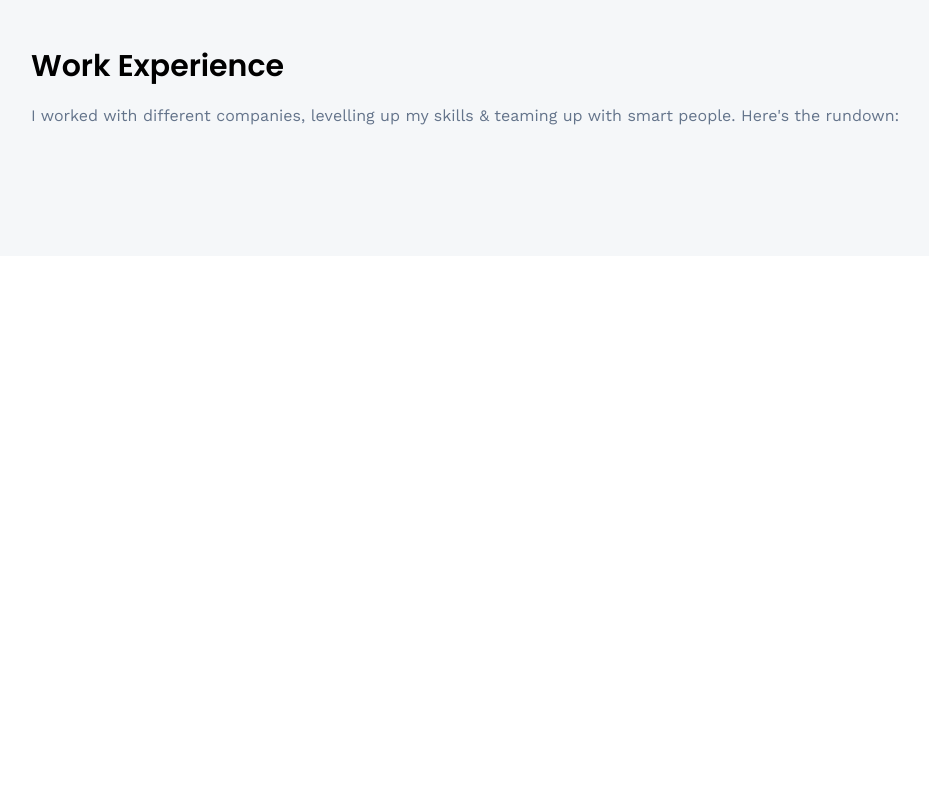
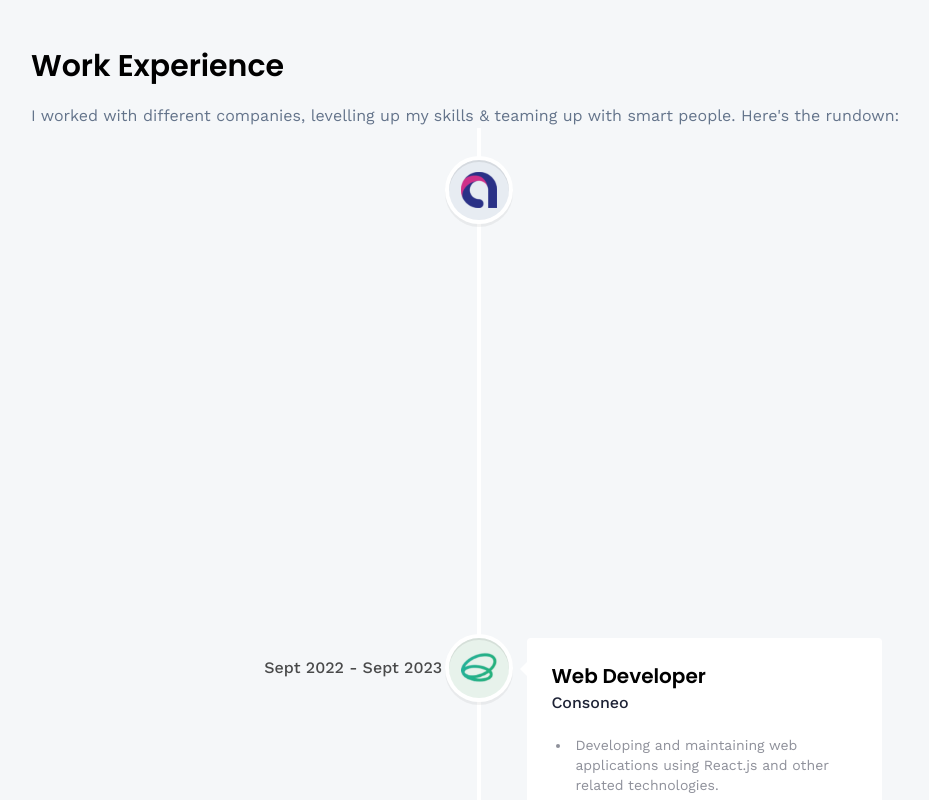
Before and after one commit to GrischK/3d-portfolio, a React (Vite) app: page /about in a window 1280 px wide. Shown: the part 640-1440 px from the top of the page, without its empty margins (161-1090 px from the left). Before the commit the page ends 896 px from the top, so only its background shows below. Built offline with nearby package versions, Linux system fonts and the light colour scheme; no server answers.

Commit message:
💄 Add experiences

```diff
--- a/src/assets/icons/index.js
+++ b/src/assets/icons/index.js
@@ -22,6 +22,8 @@ import graphql from './graphql.svg';
 import nestjs from './nestjs.svg';
 import postgresql from './postgresql.svg';
 import typeorm from './typeorm.svg';
+import amiltone from './amiltone.svg';
+import consoneo from './consoneo.svg';
 
 export {
   css,
@@ -47,5 +49,7 @@ export {
   graphql,
   nestjs,
   postgresql,
-  typeorm
+  typeorm,
+  amiltone,
+  consoneo
 };
--- a/src/constants/index.js
+++ b/src/constants/index.js
@@ -20,7 +20,9 @@ import {
   graphql,
   nestjs,
   postgresql,
-  typeorm
+  typeorm,
+  amiltone,
+  consoneo
 } from '../assets/icons';
 
 export const skills = [
@@ -123,10 +125,10 @@ export const skills = [
 
 export const experiences = [
   {
-    title: 'Web Developer',
+    title: 'Full stack Developer',
     company_name: 'Amiltone',
-    icon: null,
-    iconBg: '#b7e4c7',
+    icon: amiltone,
+    iconBg: '#e7ecf2',
     date: 'Oct 2023 - Present',
     points: [
       'Developing and maintaining web applications using React.js and other related technologies.',
@@ -136,10 +138,10 @@ export const experiences = [
     ]
   },
   {
-    title: 'Full stack Developer',
+    title: 'Web Developer',
     company_name: 'Consoneo',
-    icon: null,
-    iconBg: '#a2d2ff',
+    icon: consoneo,
+    iconBg: '#e7f2eb',
     date: 'Sept 2022 - Sept 2023',
     points: [
       'Developing and maintaining web applications using React.js and other related technologies.',
--- a/src/pages/About.jsx
+++ b/src/pages/About.jsx
@@ -1,4 +1,6 @@
-import { skills } from '../constants/index.js';
+import { experiences, skills } from '../constants/index.js';
+import { VerticalTimeline, VerticalTimelineElement } from 'react-vertical-timeline-component';
+import 'react-vertical-timeline-component/style.min.css';
 
 const About = () => {
   return (
@@ -15,10 +17,13 @@ const About = () => {
       <div className="py-10 flex flex-col">
         <h3 className="subhead-text">My Skills</h3>
         <div className="mt-16 flex flex-wrap gap-12">
-          {skills.map((skill) => (
-            <div className="block-container w-20 h-20">
+          {skills.map((skill, index) => (
+            <div
+              className="block-container w-20 h-20"
+              key={`skill-${index}`}
+            >
               <div className="btn-back rounded-xl" />
-              <div className="btn-front rounded-xl flex justify-between items-center">
+              <div className="btn-front rounded-xl flex justify-center items-center">
                 <img
                   src={skill.imageUrl}
                   alt={skill.name}
@@ -38,7 +43,56 @@ const About = () => {
             people. Here's the rundown:
           </p>
         </div>
-        <div className="mt12 flex"></div>
+        <div className="mt12 flex">
+          <VerticalTimeline>
+            {experiences.map((experience, index) => (
+              <VerticalTimelineElement
+                key={`experience-${index}`}
+                date={experience.date}
+                icon={
+                  <div className="flex justify-center items-center w-full h-full">
+                    <img
+                      src={experience.icon}
+                      alt={experience.company_name}
+                      className="w-[60%] h-[60%] object-contain"
+                    />
+                  </div>
+                }
+                contentStyle={{
+                  borderBottom: '8px',
+                  borderStyle: 'solid',
+                  borderBottomColor: experience.iconBg,
+                  boxShadow: 'none'
+                }}
+                iconStyle={{
+                  background: experience.iconBg
+                }}
+              >
+                <div>
+                  <h3 className="text-black text-xl font-poppins font-semibold">
+                    {experience.title}
+                  </h3>
+                  <p
+                    className="text-black-500 font-medium font-base"
+                    style={{ margin: 0 }}
+                  >
+                    {experience.company_name}
+                  </p>
+                  <ul className="my-5 list-disc ml-5 space-y-2">
+                    {experience.points.map((point, index) => (
+                      <li
+                        className="text-black-500/50 font-normal pl-1 text-sm"
+                        key={`experience-point-${index}`}
+                      >
+                        {point}
+                      </li>
+                    ))}
+                  </ul>
+                </div>
+              </VerticalTimelineElement>
+            ))}
+          </VerticalTimeline>
+        </div>
       </div>
     </section>
   );
```
Also changed, not shown: src/assets/icons/amiltone.svg (added), src/assets/icons/consoneo.svg (added).
